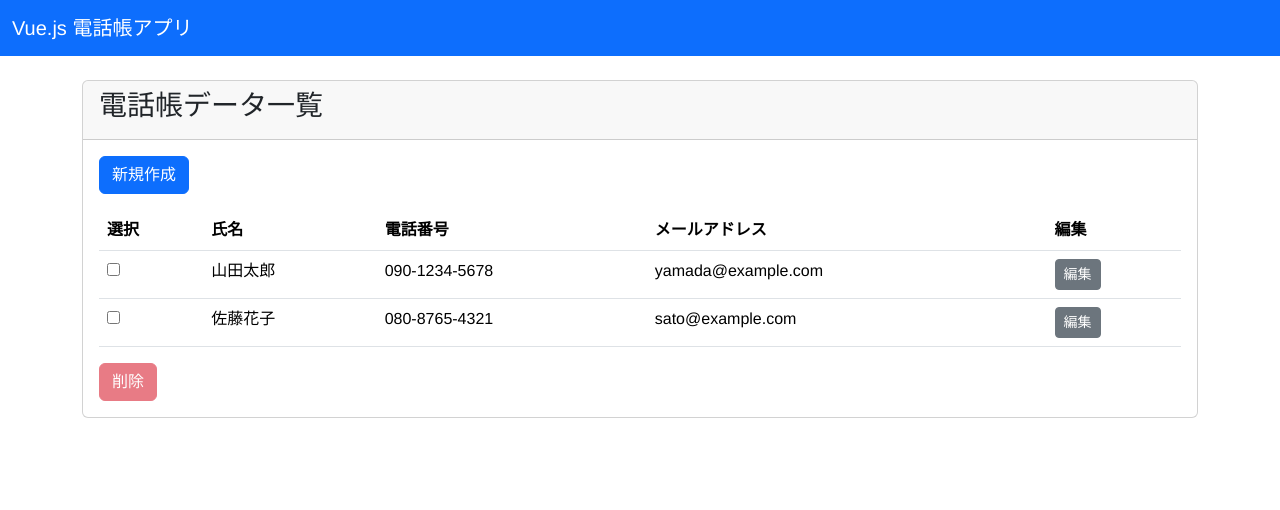
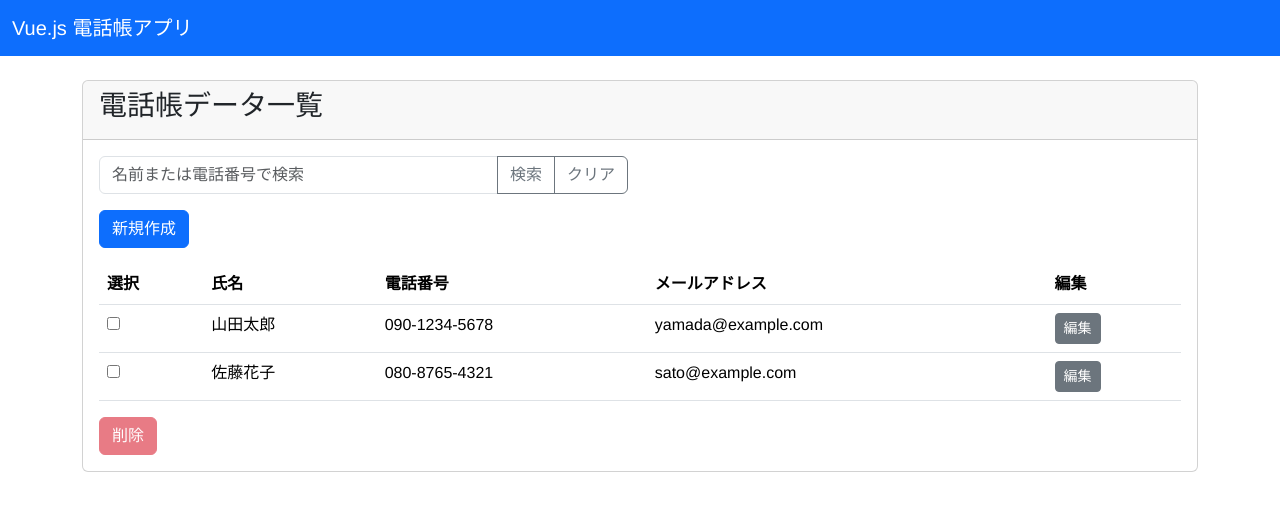
Before and after one commit to ushimarukotaro/Vue_TelDir_v2, a Vue app: page / in a window 1280 px wide. Shown: the top 510 px of the page. Built offline with nearby package versions, Linux system fonts and the light colour scheme.

Commit message:
課題6：検索機能

```diff
--- a/src/components/ContactList.vue
+++ b/src/components/ContactList.vue
@@ -6,6 +6,15 @@
                 <h3>電話帳データ一覧</h3>
             </div>
             <div class="card-body">
+            <div class="row mb-3">
+                <div class="col-md-6">
+                    <div class="input-group">
+                        <input type="text" class="form-control" placeholder="名前または電話番号で検索" v-model="searchQuery">
+                        <button class="btn btn-outline-secondary" type="button" @click="search">検索</button>
+                        <button class="btn btn-outline-secondary" type="button" @click="clearSearch">クリア</button>
+                    </div>
+                </div>
+            </div>
                 <button class="btn btn-primary mb-3" @click="showAddForm">新規作成</button>
 
                 <table class="table table-hover" id="contact-table">
@@ -47,13 +56,18 @@ export default {
     name: 'ContactList',
     data() {
         return {
-            selectedContacts: []
+            selectedContacts: [],
+            searchQuery: '',
+            filteredContacts: []
         }
     },
     computed: {
         ...mapGetters({
-            contacts: 'getContacts'
-        })
+            allContacts: 'getContacts'
+        }),
+        contacts() {
+            return this.filteredContacts.length > 0 ? this.filteredContacts : this.allContacts
+        },
     },
     methods: {
         showAddForm() {
@@ -78,6 +92,22 @@ export default {
                 this.selectedContacts.splice(index, 1)
             }
         },
+        search() {
+            if(!this.searchQuery.trim()) {
+                this.filteredContacts = []
+                return
+            }
+            const query = this.searchQuery.toLowerCase()
+            this.filteredContacts = this.allContacts.filter(contact => {
+                return contact.name.toLowerCase().includes(query) ||
+                contact.phone.toLowerCase().includes(query) ||
+                contact.email.toLowerCase().includes(query)
+            })
+        },
+        clearSearch() {
+            this.searchQuery = ''
+            this.filteredContacts = []
+        }
     },
     created() {
         this.$store.dispatch('loadContacts')
--- a/src/store/index.js
+++ b/src/store/index.js
@@ -29,6 +29,9 @@ export default createStore({
         },
         DELETE_CONTACT(state, id) {
             state.contacts = state.contacts.filter(contact => contact.id !== id);
+        },
+        SET_CONTACTS(state, contacts) {
+            state.contacts = contacts;
         }
     },
     actions: {
```
